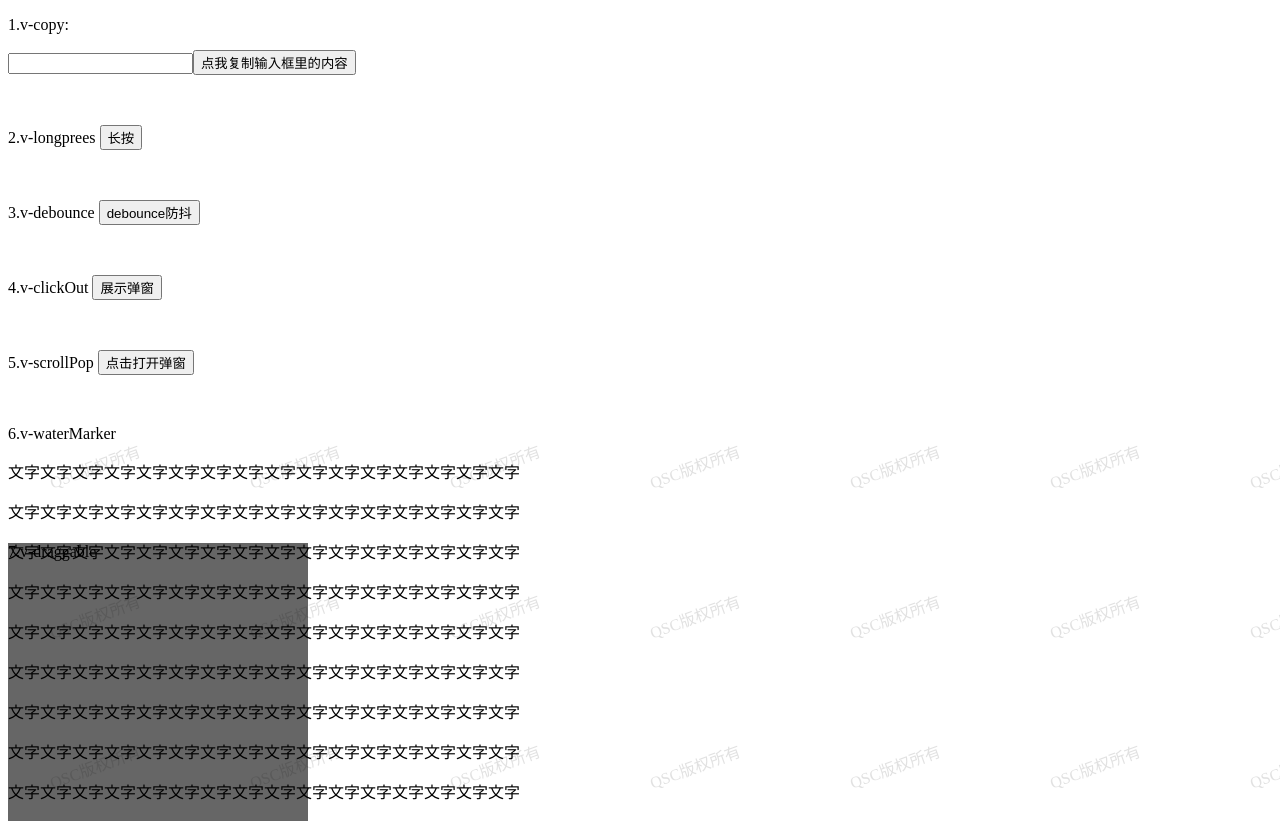
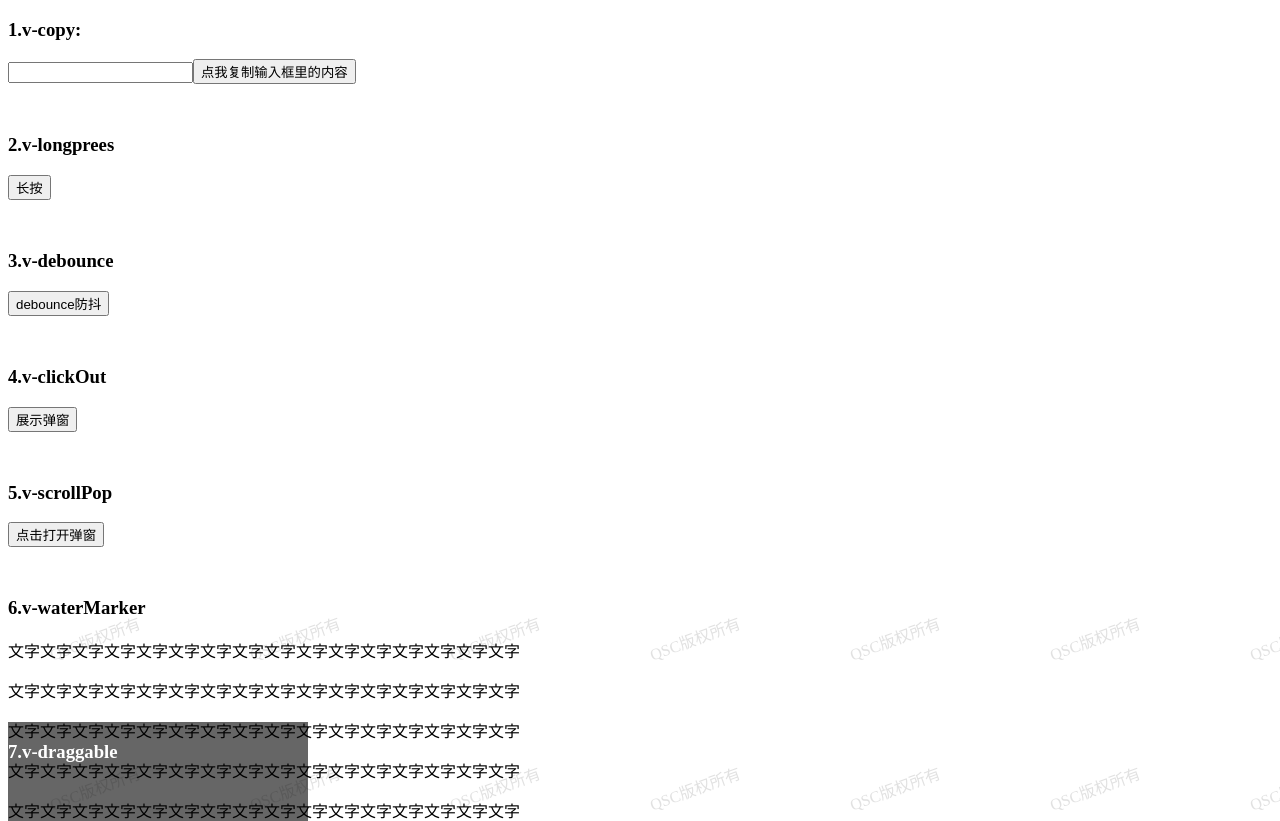
Before and after one commit to Huangwanbin/vue-directives, a Vue app: page /#/ in a window 1280 px wide. Shown: the top 821 px of the page. Built offline with nearby package versions, Linux system fonts and the light colour scheme.

Commit message:
add install

```diff
--- a/src/main.js
+++ b/src/main.js
@@ -6,6 +6,32 @@ import Directives from './directives/directive'
 
 Vue.use(Directives)
 
+Vue.use({
+  install(e) {
+    // console.log('e',e,window);
+  }
+})
+
+Vue.directive('dir', {
+  bind: function (el, binding, vnode) {
+    console.log("bind");
+    // console.log(binding.value,binding.arg);
+  },
+  inserted:function(){
+    console.log("inserted");
+  },
+  update:function (el, binding, vnode) {
+    console.log("update");
+    console.log(binding.value,binding.arg);
+  },
+  conponentUpdated:function(){
+    console.log("conponentUpadte");
+  },
+  unbind:function(){
+    console.log("unbind");
+  }
+})
+
 Vue.config.productionTip = false
 
 new Vue({
--- a/src/views/Home.vue
+++ b/src/views/Home.vue
@@ -2,26 +2,26 @@
   <div class="home">
 
     <div class="copy">
-      <p>1.v-copy:</p>
+      <h3>1.v-copy:</h3>
       <input type="text" v-model="copyText" />
       <button v-copy="copyText">点我复制输入框里的内容</button>
     </div>
 
     <div class="long-press">
-      2.v-longprees
+      <h3>2.v-longprees</h3>
       <button v-longpress="longpress">长按</button>
     </div>
 
     <div class="debounce">
-      3.v-debounce
+      <h3>3.v-debounce</h3>
       <button v-debounce="debounce">debounce防抖</button>
     </div>
 
     <div class="clickOut">
-      4.v-clickOut
+      <h3>4.v-clickOut</h3>
       <button @click="isImgShow = true">展示弹窗</button>
     </div>
-    <div v-clickOut="clickImgOut" v-if="isImgShow" class="pop" v-scrollPop>
+    <div v-clickOut="clickImgOut" v-if="isImgShow" class="pop">
           <img src="https://ss1.bdstatic.com/70cFvXSh_Q1YnxGkpoWK1HF6hhy/it/u=3363295869,2467511306&fm=26&gp=0.jpg" alt="">
           <p>文字文字文字文字文字文字文字文字文字文字文字文字文字文字文字文字</p>
           <p>文字文字文字文字文字文字文字文字文字文字文字文字文字文字文字文字</p>
@@ -31,7 +31,7 @@
     </div>
 
     <div class="scrollPop">
-      5.v-scrollPop
+      <h3>5.v-scrollPop</h3>
       <button @click="isScrollPopShow = true">点击打开弹窗</button>
       <div class="scroll-pop" v-if="isScrollPopShow" v-scrollPop>
         <button class="close" @click="isScrollPopShow = false">X</button>
@@ -64,7 +64,7 @@
     </div>
 
     <div class="waterMarker" v-waterMarker="{text:'QSC版权所有',textColor:'rgba(180, 180, 180, 0.4)'}">
-      6.v-waterMarker
+      <h3>6.v-waterMarker</h3>
       <p>文字文字文字文字文字文字文字文字文字文字文字文字文字文字文字文字</p>
       <p>文字文字文字文字文字文字文字文字文字文字文字文字文字文字文字文字</p>
       <p>文字文字文字文字文字文字文字文字文字文字文字文字文字文字文字文字</p>
@@ -78,7 +78,7 @@
     </div>
 
     <div class="draggable" v-draggable>
-      7.v-draggable
+      <h3>7.v-draggable</h3>
     </div>
 
     <!-- <div class="countdown">
@@ -86,7 +86,9 @@
       <span v-countdown="12000000" formatter='HH小时mm分ss秒'></span>
     </div> -->
     <!-- 蒙层 -->
-    <div class="obscuration" v-if="isScrollPopShow"></div>
+    <div class="obscuration" v-if="isScrollPopShow">
+      <div v-dir:[sensor]="" v-if="isDirShow">123123</div>
+    </div>
   </div>
 </template>
 
@@ -100,6 +102,7 @@ export default {
       note: '',
       isImgShow: false,
       isScrollPopShow: false,
+      sensor:'',
     }
   },
   methods:{
@@ -172,6 +175,7 @@ export default {
     width: 300px;
     height: 300px;
     background-color: rgba(0, 0, 0, .6);
+    color: #fff;
   }
   .pop {
     position: fixed;
```
